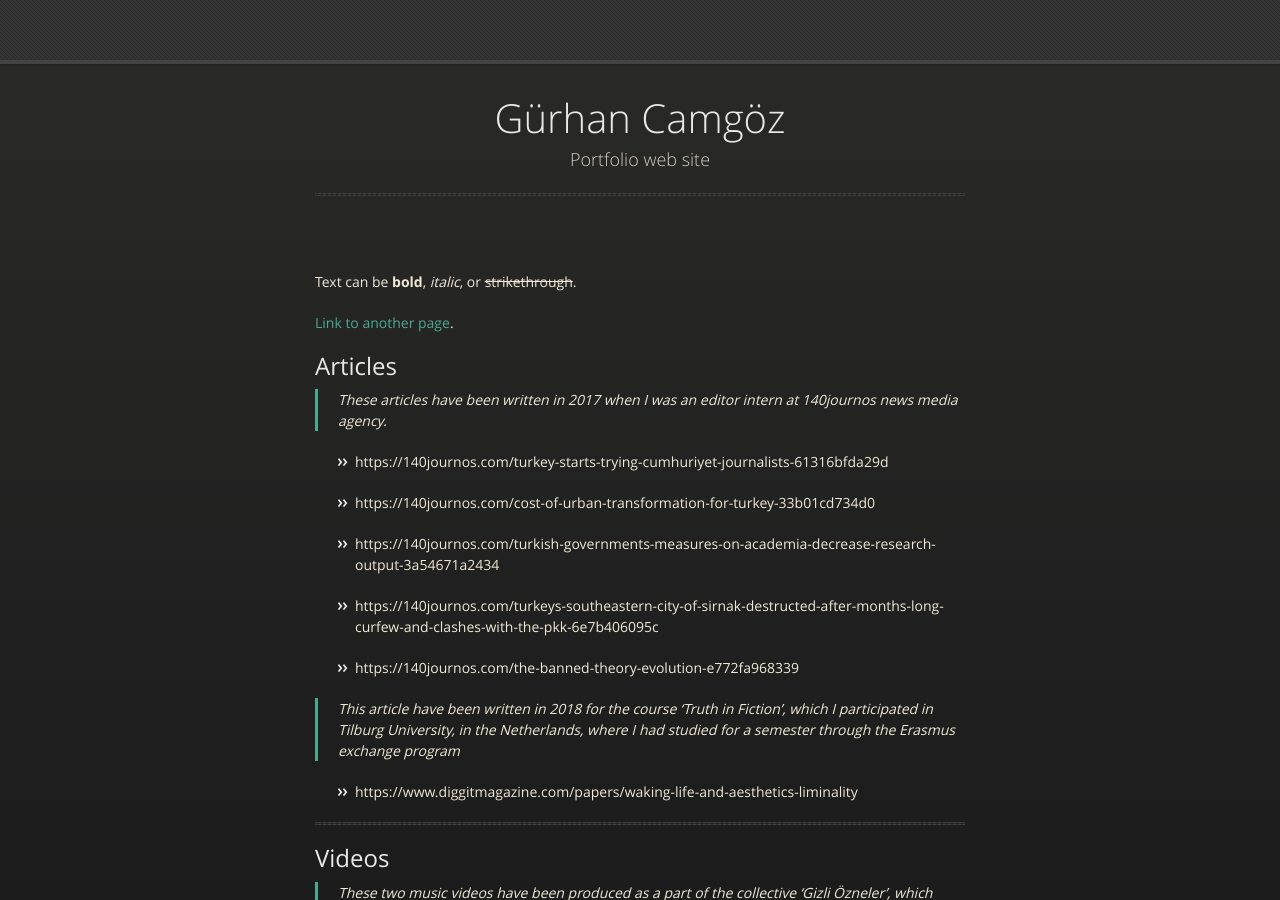
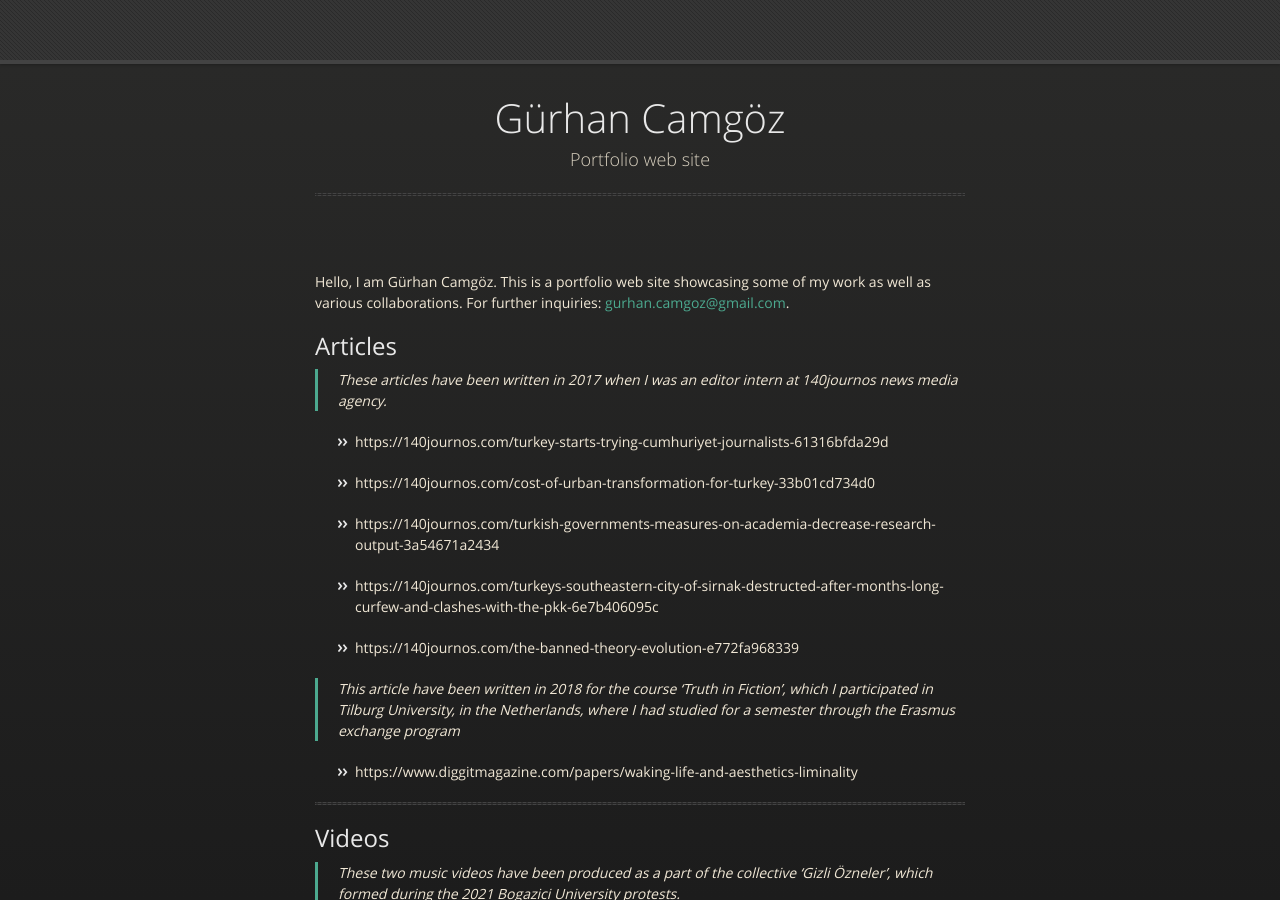
Before and after one commit to gurhan-camgoz/gurhan-camgoz.github.io, a Jekyll site: the page built from index.md, in a window 1280 px wide and 900 px high. Built offline with Jekyll 4.4.1, drawn with Linux system fonts in a browser that asks for light colours.

Commit message:
mail update

```diff
--- a/index.md
+++ b/index.md
@@ -2,10 +2,8 @@
 layout: default
 ---
 
-Text can be **bold**, _italic_, or ~~strikethrough~~.
 
-[Link to another page](./another-page.html).
-
+Hello, I am Gürhan Camgöz. This is a portfolio web site showcasing some of my work as well as various collaborations. For further inquiries: [gurhan.camgoz@gmail.com](mailto:gurhan.camgoz@gmail.com).
 
 
 ## Articles
```
